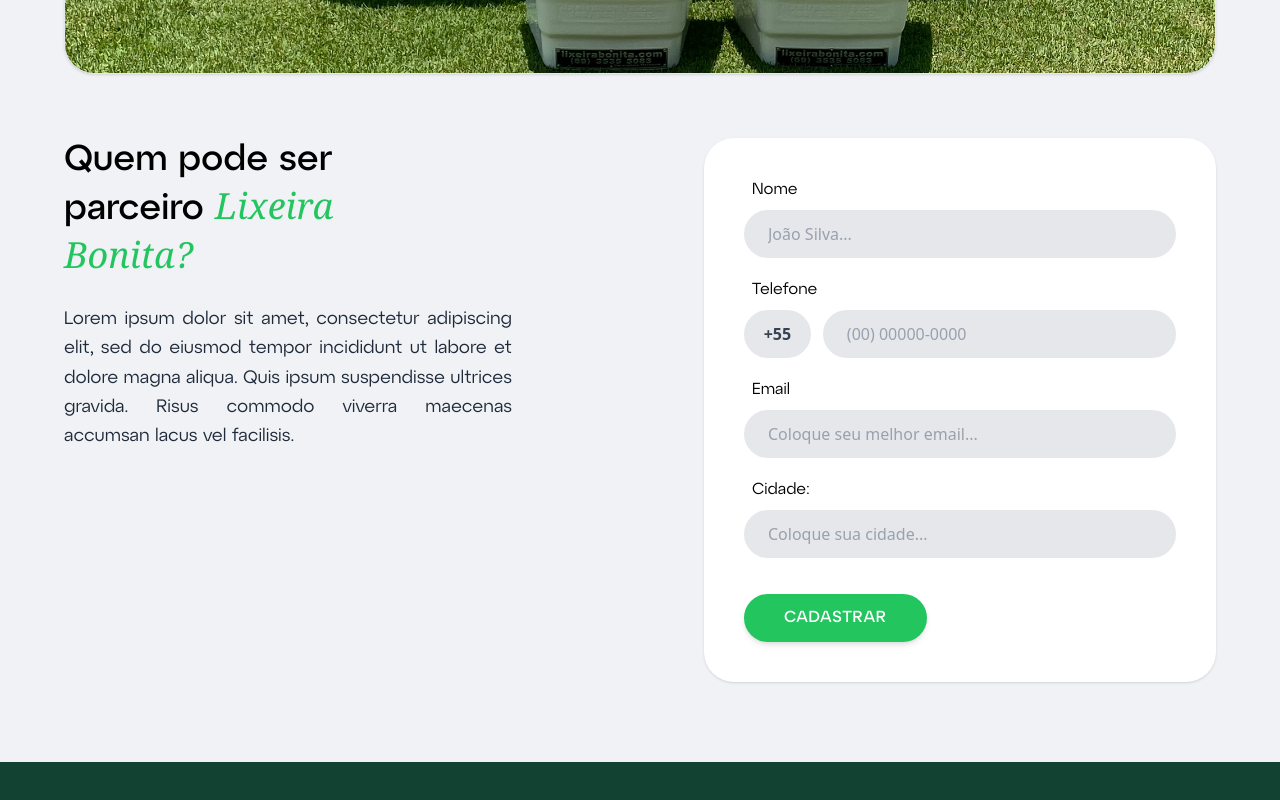
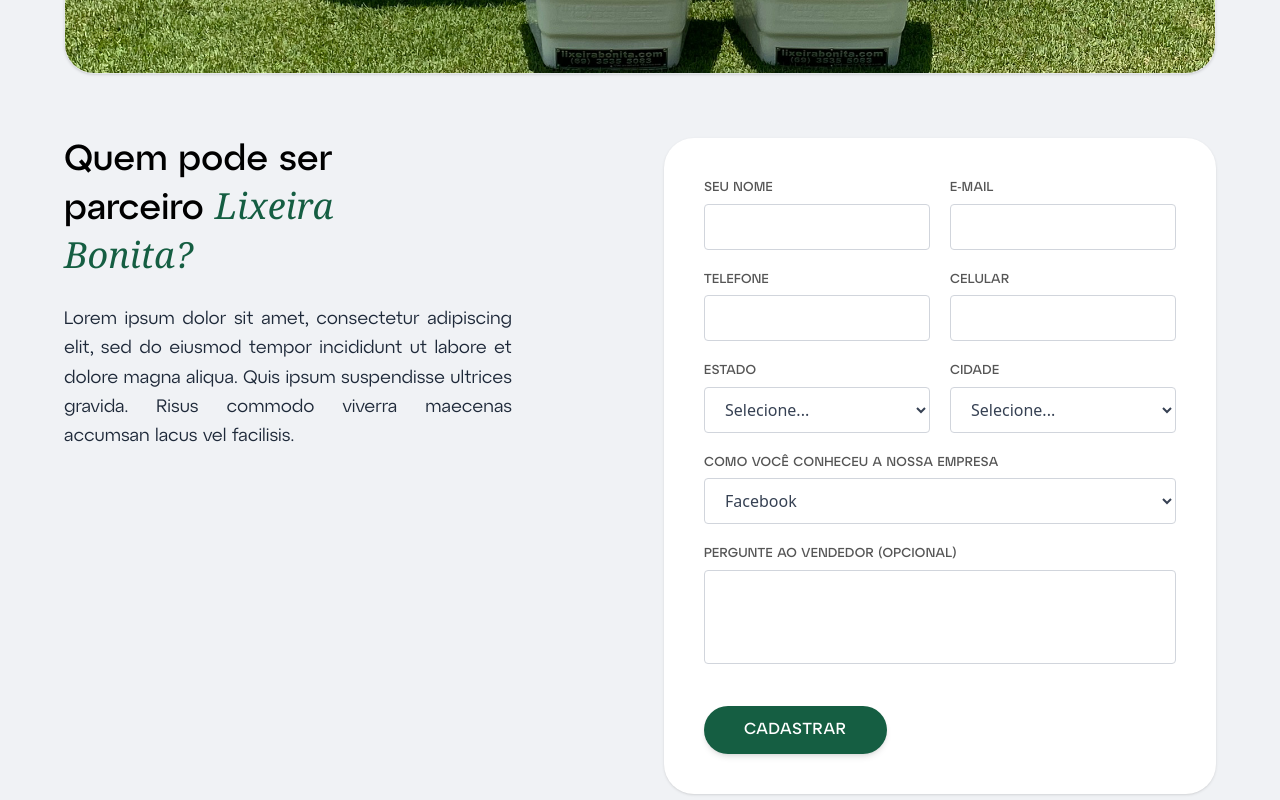
Before and after one commit to trldebrito/lixeira-bonita, a Vue app: page /seja-parceiro in a window 1280 px wide. Shown: the part 660-1460 px from the top of the page. Built offline with nearby package versions, Linux system fonts and the light colour scheme; a web font is replaced by a local one.

Commit message:
♻️ Ajustes
Ajustes

```diff
--- a/src/components/AppFooter.vue
+++ b/src/components/AppFooter.vue
@@ -15,13 +15,13 @@
         <div class="md:col-span-5 flex flex-col">
 
             <div class="flex space-x-3 mb-8">
-                <a href="#" class="w-11 h-11 bg-white rounded-2xl flex items-center justify-center hover:bg-gray-200 transition shadow-sm">
+                <a target="_blank" href="https://www.facebook.com/MotopamLixeiraBonita" class="w-11 h-11 bg-white rounded-2xl flex items-center justify-center hover:bg-gray-200 transition shadow-sm">
                     <svg xmlns="http://www.w3.org/2000/svg" width="20" height="20" fill="#114232" viewBox="0 0 24 24"><path d="M9 8h-3v4h3v12h5v-12h3.642l.358-4h-4v-1.667c0-.955.192-1.333 1.115-1.333h2.885v-5h-3.808c-3.596 0-5.192 1.583-5.192 4.615v3.385z"/></svg>
                 </a>
-                <a href="#" class="w-11 h-11 bg-white rounded-2xl flex items-center justify-center hover:bg-gray-200 transition shadow-sm">
+                <a target="_blank" href="https://api.whatsapp.com/send/?phone=556981380004&text&type=phone_number&app_absent=0&utm_source=ig" class="w-11 h-11 bg-white rounded-2xl flex items-center justify-center hover:bg-gray-200 transition shadow-sm">
                     <svg xmlns="http://www.w3.org/2000/svg" width="20" height="20" fill="#114232" viewBox="0 0 24 24"><path d="M.057 24l1.687-6.163c-1.041-1.804-1.588-3.849-1.587-5.946.003-6.556 5.338-11.891 11.893-11.891 3.181.001 6.167 1.24 8.413 3.488 2.245 2.248 3.481 5.236 3.48 8.414-.003 6.557-5.338 11.892-11.893 11.892-1.99-.001-3.951-.5-5.688-1.448l-6.305 1.654zm6.597-3.807c1.676.995 3.276 1.591 5.392 1.592 5.448 0 9.886-4.434 9.889-9.885.002-5.462-4.415-9.89-9.881-9.892-5.452 0-9.887 4.434-9.889 9.884-.001 2.225.651 3.891 1.746 5.634l-.999 3.648 3.742-.981zm11.387-5.464c-.074-.124-.272-.198-.57-.347-.297-.149-1.758-.868-2.031-.967-.272-.099-.47-.149-.669.149-.198.297-.768.967-.941 1.165-.173.198-.347.223-.644.074-.297-.149-1.255-.463-2.39-1.475-.883-.788-1.48-1.761-1.653-2.059-.173-.297-.018-.458.13-.606.134-.133.297-.347.446-.521.151-.172.2-.296.3-.495.099-.198.05-.372-.025-.521-.075-.148-.669-1.611-.916-2.206-.242-.579-.487-.501-.669-.51l-.57-.01c-.198 0-.52.074-.792.372s-1.04 1.016-1.04 2.479 1.065 2.876 1.213 3.074c.149.198 2.095 3.2 5.076 4.487.709.306 1.263.489 1.694.626.712.226 1.36.194 1.872.118.571-.085 1.758-.719 2.006-1.413.248-.695.248-1.29.173-1.414z"/></svg>
                 </a>
-                <a href="#" class="w-11 h-11 bg-white rounded-2xl flex items-center justify-center hover:bg-gray-200 transition shadow-sm">
+                <a target="_blank" href="https://www.instagram.com/motopamlixeirabonita/" class="w-11 h-11 bg-white rounded-2xl flex items-center justify-center hover:bg-gray-200 transition shadow-sm">
                     <svg xmlns="http://www.w3.org/2000/svg" width="20" height="20" fill="#114232" viewBox="0 0 24 24"><path d="M12 2.163c3.204 0 3.584.012 4.85.07 3.252.148 4.771 1.691 4.919 4.919.058 1.265.069 1.645.069 4.849 0 3.205-.012 3.584-.069 4.849-.149 3.225-1.664 4.771-4.919 4.919-1.266.058-1.644.07-4.85.07-3.204 0-3.584-.012-4.849-.07-3.26-.149-4.771-1.699-4.919-4.92-.058-1.265-.07-1.644-.07-4.849 0-3.204.013-3.583.07-4.849.149-3.227 1.664-4.771 4.919-4.919 1.266-.057 1.645-.069 4.849-.069zm0-2.163c-3.259 0-3.667.014-4.947.072-4.358.2-6.78 2.618-6.98 6.98-.059 1.281-.073 1.689-.073 4.948 0 3.259.014 3.668.072 4.948.2 4.358 2.618 6.78 6.98 6.98 1.281.058 1.689.072 4.948.072 3.259 0 3.668-.014 4.948-.072 4.354-.2 6.782-2.618 6.979-6.98.059-1.28.073-1.689.073-4.948 0-3.259-.014-3.667-.072-4.947-.196-4.354-2.617-6.78-6.979-6.98-1.281-.059-1.69-.073-4.949-.073zm0 5.838c-3.403 0-6.162 2.759-6.162 6.162s2.759 6.163 6.162 6.163 6.162-2.759 6.162-6.163c0-3.403-2.759-6.162-6.162-6.162zm0 10.162c-2.209 0-4-1.79-4-4 0-2.209 1.791-4 4-4s4 1.791 4 4c0 2.21-1.791 4-4 4zm6.406-11.845c-.796 0-1.441.645-1.441 1.44s.645 1.44 1.441 1.44c.795 0 1.439-.645 1.439-1.44s-.644-1.44-1.439-1.44z"/></svg>
                 </a>
             </div>
@@ -29,11 +29,11 @@
             <div class="space-y-6 font-atyp">
                 <div>
                     <span class="block">Telefone/WhatsApp:</span>
-                    <span class="block">+55 (48) 99921-0021</span>
+                    <span class="block">+55 (69) 98138-0004</span>
                 </div>
                 <div>
                     <span class="block">E-mail:</span>
-                    <span class="block">faleconosco@lixeirabonita.com.br</span>
+                    <span class="block">vendas@motopratico.com.br</span>
                 </div>
                 <div>
                     <span class="block">Horário de atendimento:</span>
@@ -45,9 +45,9 @@
         <div class="md:col-span-3 pt-4 md:pt-[76px]">
             <h4 class="text-[16px] font-atyp mb-5">Institucional</h4>
             <ul class="space-y-2 font-light">
-                <li><a href="#" class="hover:text-gray-300 transition">Quem somos</a></li>
-                <li><a href="#" class="hover:text-gray-300 transition">Seja parceiro</a></li>
-                <li><a href="#" class="hover:text-gray-300 transition">Fale conosco</a></li>
+                <li><RouterLink to="/produtos" class="hover:text-gray-300 transition">Sobre</RouterLink></li>
+                <li><RouterLink to="/seja-parceiro" class="hover:text-gray-300 transition">Seja parceiro</RouterLink></li>
+                <li><RouterLink to="/quero/orcamento" class="hover:text-gray-300 transition">Orçamento</RouterLink></li>
             </ul>
         </div>
 
--- a/src/views/ContactView.vue
+++ b/src/views/ContactView.vue
@@ -7,7 +7,7 @@
     <div class="max-w-[1200px] mx-auto px-6">
 
       <h1 class="text-5xl md:text-7xl font-bold text-black uppercase mb-16 tracking-tight">
-        FALE CONOSCO
+        ORCAMENTO
       </h1>
 
       <div class="grid grid-cols-1 lg:grid-cols-2 gap-8 items-stretch">
@@ -23,7 +23,7 @@
                     </div>
                 </div>
                 <h3 class="font-bold text-black uppercase mb-1">TELEFONE/WHATSAPP</h3>
-                <p class="font-bold text-lg text-black">+55 (69) 9999-9999</p>
+                <p class="font-bold text-lg text-black">+55 (69) 98138-0004</p>
             </div>
 
             <div class="bg-white rounded-[30px] p-8 md:p-10 shadow-sm border border-gray-200">
@@ -35,7 +35,7 @@
                     </div>
                 </div>
                 <h3 class="font-bold text-black uppercase mb-1">E-MAIL</h3>
-                <p class="font-bold text-lg text-black">faleconosco@motopam.com.br</p>
+                <p class="font-bold text-lg text-black">vendas@motopratico.com.br</p>
             </div>
 
             <div class="bg-white rounded-[30px] p-8 md:p-10 shadow-sm border border-gray-200">
@@ -48,8 +48,7 @@
                 </div>
                 <h3 class="font-bold text-black uppercase mb-1">LOCALIZAÇÃO</h3>
                 <p class="font-bold text-sm md:text-base text-black uppercase leading-tight">
-                    RUA JÚLIO, ROD. MAXIMILIANO GAIDZINSKI, 747<br>
-                    - MINA BRASIL, CRICIÚMA - SC, 88801-304
+                  Localização: R. Dom Pedro II - Monte Cristo, Ariquemes - RO, 76877-136
                 </p>
             </div>
 
--- a/src/views/PartnerView.vue
+++ b/src/views/PartnerView.vue
@@ -3,13 +3,16 @@
 
 import partnerImg from '../assets/patner-page.jpg'
 
-// Estado do formulário (opcional, apenas para estrutura)
+// Estado do formulário atualizado com os novos campos da imagem
 const form = ref({
   nome: '',
-  ddd: '',
+  email: '',
   telefone: '',
-  email: '',
-  cidade: ''
+  celular: '',
+  estado: '',
+  cidade: '',
+  comoConheceu: 'Facebook',
+  mensagem: ''
 })
 </script>
 
@@ -35,8 +38,8 @@
           <h2 class="text-4xl font-atyp-medium text-black leading-tight">
             Quem pode ser <br>
             parceiro
-            <span class="font-serif font-atyp-medium italic text-[#22c55e]">Lixeira</span> <br>
-            <span class="font-serif font-atyp-medium italic text-[#22c55e]">Bonita?</span>
+            <span class="font-serif font-atyp-medium italic text-[#155e42]">Lixeira</span> <br>
+            <span class="font-serif font-atyp-medium italic text-[#155e42]">Bonita?</span>
           </h2>
 
           <p class="text-lg text-gray-800 font-atyp leading-relaxed text-justify max-w-md">
@@ -44,52 +47,96 @@
           </p>
         </div>
 
-        <div class="bg-white rounded-[30px] p-8 md:p-10 shadow-sm w-full max-w-lg ml-auto">
-            <form class="space-y-5">
+        <div class="bg-white rounded-[30px] p-8 md:p-10 shadow-sm w-full max-w-xl ml-auto">
+            <form class="space-y-5" @submit.prevent>
+
+                <div class="grid grid-cols-1 md:grid-cols-2 gap-5">
 
                     <div>
-                    <label class="block font-atyp text-black mb-2 pl-2">Nome</label>
+                        <label class="block font-atyp-medium text-[#555555] text-[13px] uppercase mb-1.5 tracking-wide">Seu Nome</label>
                         <input
                           type="text"
-                      placeholder="João Silva..."
-                      class="w-full bg-gray-200 rounded-full px-6 py-3 text-gray-700 outline-none focus:ring-2 focus:ring-green-500 transition placeholder-gray-400"
+                          v-model="form.nome"
+                          class="w-full bg-white border border-gray-300 rounded-[4px] px-4 py-2.5 text-gray-700 outline-none focus:border-[#155e42] focus:ring-1 focus:ring-[#155e42] transition"
                         >
                     </div>
 
                     <div>
-                    <label class="block font-atyp text-black mb-2 pl-2">Telefone</label>
-                    <div class="flex gap-3">
-                        <div class="w-20 bg-gray-200 rounded-full flex items-center justify-center px-2 py-3 text-gray-700 font-bold">
-                            +55
-                        </div>
-                        <input
-                          type="tel"
-                          placeholder="(00) 00000-0000"
-                          class="w-full bg-gray-200 rounded-full px-6 py-3 text-gray-700 outline-none focus:ring-2 focus:ring-green-500 transition placeholder-gray-400"
-                        >
-                    </div>
-                </div>
-
-                <div>
-                    <label class="block font-atyp text-black mb-2 pl-2">Email</label>
+                        <label class="block font-atyp-medium text-[#555555] text-[13px] uppercase mb-1.5 tracking-wide">E-mail</label>
                         <input
                           type="email"
-                      placeholder="Coloque seu melhor email..."
-                      class="w-full bg-gray-200 rounded-full px-6 py-3 text-gray-700 outline-none focus:ring-2 focus:ring-green-500 transition placeholder-gray-400"
+                          v-model="form.email"
+                          class="w-full bg-white border border-gray-300 rounded-[4px] px-4 py-2.5 text-gray-700 outline-none focus:border-[#155e42] focus:ring-1 focus:ring-[#155e42] transition"
                         >
                     </div>
 
                     <div>
-                    <label class="block font-atyp text-black mb-2 pl-2">Cidade:</label>
+                        <label class="block font-atyp-medium text-[#555555] text-[13px] uppercase mb-1.5 tracking-wide">Telefone</label>
                         <input
-                      type="text"
-                      placeholder="Coloque sua cidade..."
-                      class="w-full bg-gray-200 rounded-full px-6 py-3 text-gray-700 outline-none focus:ring-2 focus:ring-green-500 transition placeholder-gray-400"
+                          type="tel"
+                          v-model="form.telefone"
+                          class="w-full bg-white border border-gray-300 rounded-[4px] px-4 py-2.5 text-gray-700 outline-none focus:border-[#155e42] focus:ring-1 focus:ring-[#155e42] transition"
                         >
                     </div>
 
+                    <div>
+                        <label class="block font-atyp-medium text-[#555555] text-[13px] uppercase mb-1.5 tracking-wide">Celular</label>
+                        <input
+                          type="tel"
+                          v-model="form.celular"
+                          class="w-full bg-white border border-gray-300 rounded-[4px] px-4 py-2.5 text-gray-700 outline-none focus:border-[#155e42] focus:ring-1 focus:ring-[#155e42] transition"
+                        >
+                    </div>
+
+                    <div>
+                        <label class="block font-atyp-medium text-[#555555] text-[13px] uppercase mb-1.5 tracking-wide">Estado</label>
+                        <select
+                          v-model="form.estado"
+                          class="w-full bg-white border border-gray-300 rounded-[4px] px-4 py-2.5 text-gray-700 outline-none focus:border-[#155e42] focus:ring-1 focus:ring-[#155e42] transition cursor-pointer"
+                        >
+                            <option value="">Selecione...</option>
+                            <option value="SP">São Paulo</option>
+                            <option value="RJ">Rio de Janeiro</option>
+                            <option value="PR">Paraná</option>
+                            </select>
+                    </div>
+
+                    <div>
+                        <label class="block font-atyp-medium text-[#555555] text-[13px] uppercase mb-1.5 tracking-wide">Cidade</label>
+                        <select
+                          v-model="form.cidade"
+                          class="w-full bg-white border border-gray-300 rounded-[4px] px-4 py-2.5 text-gray-700 outline-none focus:border-[#155e42] focus:ring-1 focus:ring-[#155e42] transition cursor-pointer"
+                        >
+                            <option value="">Selecione...</option>
+                            </select>
+                    </div>
+
+                </div>
+
+                <div>
+                    <label class="block font-atyp-medium text-[#555555] text-[13px] uppercase mb-1.5 tracking-wide">Como você conheceu a nossa empresa</label>
+                    <select
+                      v-model="form.comoConheceu"
+                      class="w-full bg-white border border-gray-300 rounded-[4px] px-4 py-2.5 text-gray-700 outline-none focus:border-[#155e42] focus:ring-1 focus:ring-[#155e42] transition cursor-pointer"
+                    >
+                        <option value="Facebook">Facebook</option>
+                        <option value="Instagram">Instagram</option>
+                        <option value="Google">Google / Pesquisa</option>
+                        <option value="Indicacao">Indicação</option>
+                    </select>
+                </div>
+
+                <div>
+                    <label class="block font-atyp-medium text-[#555555] text-[13px] uppercase mb-1.5 tracking-wide">Pergunte ao vendedor (Opcional)</label>
+                    <textarea
+                      v-model="form.mensagem"
+                      rows="3"
+                      class="w-full bg-white border border-gray-300 rounded-[4px] px-4 py-2.5 text-gray-700 outline-none focus:border-[#155e42] focus:ring-1 focus:ring-[#155e42] transition resize-none"
+                    ></textarea>
+                </div>
+
                 <div class="pt-4">
-                    <button class="bg-[#22c55e] hover:bg-[#15803d] text-white font-atyp-medium py-3 px-10 rounded-full uppercase tracking-wider transition shadow-md w-full md:w-auto">
+                    <button type="submit" class="bg-[#155e42] hover:bg-[#0e3a28] text-white font-atyp-medium py-3 px-10 rounded-full uppercase tracking-wider transition shadow-md w-full md:w-auto">
                         CADASTRAR
                     </button>
                 </div>
```
Lines whose indentation alone changed are shown as unchanged.
